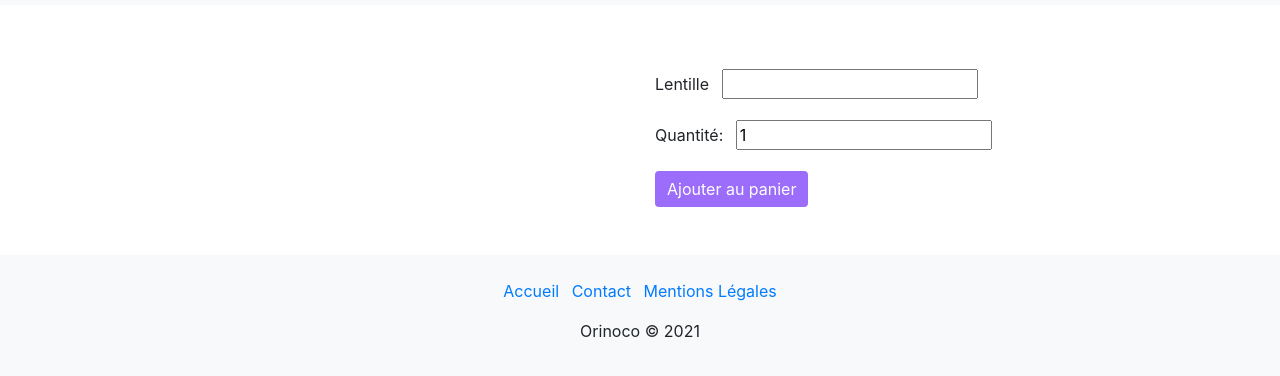
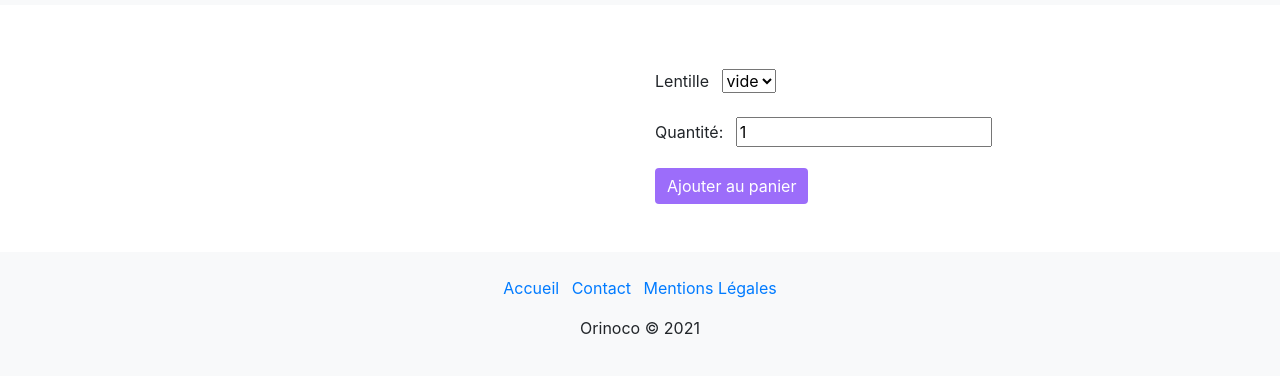
Before and after one commit to Jo-na-than/JonathanPalacios_5.1_22082021, a plain HTML site: page front-end/template_product.html in a window 1280 px wide. Shown: the part 228-604 px from the top of the page. Drawn offline with nearby package versions, Linux system fonts and the light colour scheme; no server answers.

Commit message:
correction du bug concernant le choix des lentilles

```diff
--- a/front-end/js/template_products.js
+++ b/front-end/js/template_products.js
@@ -34,12 +34,14 @@ function displayCamera(objetCamera) { // Fonction qui affiche les informations d
     document.getElementById("cameraprice").innerHTML += price+'€'; // Intègre le prix de l'article
     document.getElementById("cameradescription").innerHTML += objetCamera.description; // Intègre la description de l'article
     modeles = objetCamera.modeles; // Stock les modèles du produit
+    document.getElementById("inlineFormCustomSelect").innerHTML = ""; // permet de supprimer le champ vide du code HTMl
+    console.log(modeles)
     for (modele of modeles){ // Lecture du tableau des modèles
         document.getElementById("inlineFormCustomSelect").innerHTML += '<option value="'+modele+'">'+modele+'</option>'; // Intègre les modèles de l'article
     }
 }
 
-function getId(){ // Fonction qui récupère l'id de l'article par l'url de la page
+function getId() { // Fonction qui récupère l'id de l'article par l'url de la page
     const url_id_product = window.location.search; // Récupère l'id avec "?"
     const id_product = url_id_product.slice(1); // Supprime "?"
     return id_product; // Retourne l'id de la page
--- a/front-end/template_product.html
+++ b/front-end/template_product.html
@@ -40,7 +40,9 @@
                         <form>
                             <div class="mb-3">
                                 <label class="mr-2" for="inlineFormCustomSelect">Lentille</label>
-                                <input id="inlineFormCustomSelect" name="modele" required="required">
+                                <select id="inlineFormCustomSelect" name="modele" required>
+                                    <option value="">vide</option>
+                                </select>
                             </div>
                             <div class="mb-3">
                                 <label class="mr-2" for="quantity">Quantité: </label>
```
Also changed, not shown: 1 other file.
